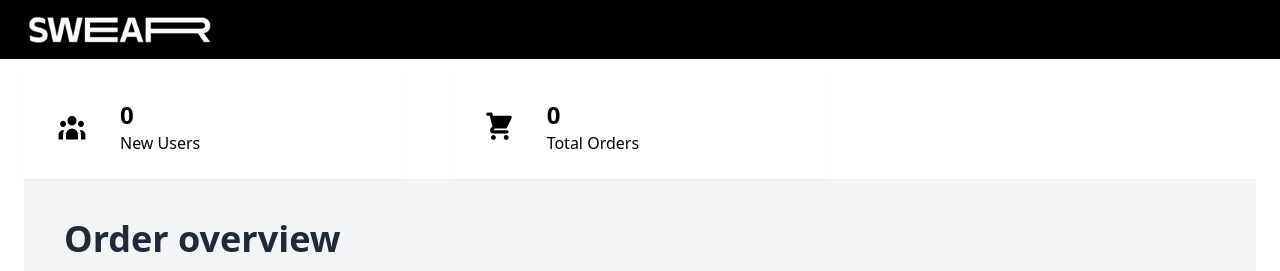
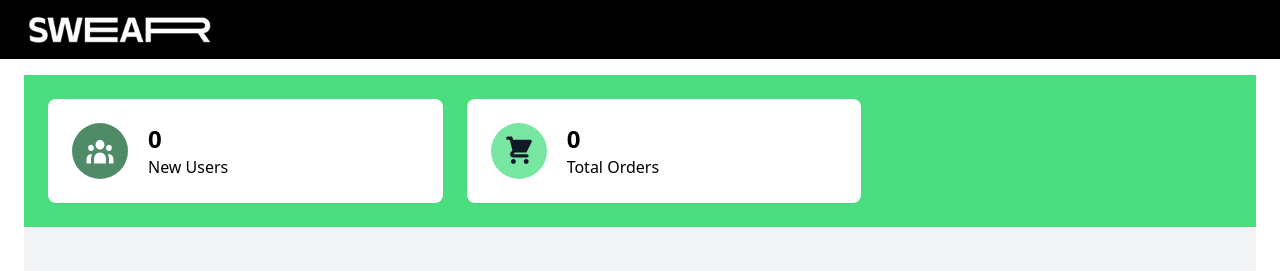
Before and after one commit to JaroB2002/Sneaker-configurator, a Vue app: page /#/orders in a window 1280 px wide. Shown: the top 271 px of the page. Built offline with nearby package versions, Linux system fonts and the light colour scheme; no server answers.

Commit message:
Fix: styling changes

```diff
--- a/src/components/Overview.vue
+++ b/src/components/Overview.vue
@@ -42,11 +42,12 @@ onMounted(async () => {
     <div class="container grid px-6 mx-auto">
       <!-- With actions -->
       <div class="mt-4">
-        <div class="flex flex-wrap -mx-6 bg-69FF47">
-          <div class="w-full px-6 sm:w-1/2 xl:w-1/3">
-            <div class="flex items-center px-5 py-6 bg-69FF47 shadow-sm">
-              <div class="p-3 bg-1C1B1F bg-opacity-75">
-                <svg class="w-8 h-8 text-FFFFFF" viewBox="0 0 28 30" fill="none" xmlns="http://www.w3.org/2000/svg">
+        <div class="flex flex-wrap gap-6 bg-green-400 p-6">
+  <!-- New Users Card -->
+  <div class="w-full sm:w-1/2 xl:w-1/3">
+    <div class="flex items-center p-6 bg-white shadow-sm rounded-lg">
+      <div class="p-3 bg-green-800 bg-opacity-75 rounded-full">
+        <svg class="w-8 h-8 text-white" viewBox="0 0 28 30" fill="none" xmlns="http://www.w3.org/2000/svg">
           <path
             d="M18.2 9.08889C18.2 11.5373 16.3196 13.5222 14 13.5222C11.6804 13.5222 9.79999 11.5373 9.79999 9.08889C9.79999 6.64043 11.6804 4.65556 14 4.65556C16.3196 4.65556 18.2 6.64043 18.2 9.08889Z"
             fill="currentColor"></path>
@@ -68,19 +69,20 @@ onMounted(async () => {
         </svg>
       </div>
 
-              <div class="mx-5 bg-69FF47">
-                <h4 class="text-2xl font-semibold text-FFFFFF bg-69FF47">
+      <div class="ml-5">
+        <h4 class="text-2xl font-semibold text-black">
           {{ usersCount }}
         </h4>
-                <div class="text-FFFFFF bg-69FF47">New Users</div>
+        <div class="text-black">New Users</div>
       </div>
     </div>
   </div>
 
-          <div class="w-full px-6 mt-6 sm:w-1/2 xl:w-1/3 sm:mt-0">
-            <div class="flex items-center px-5 py-6 bg-69FF47 shadow-sm">
-              <div class="p-3 bg-FFFFFF bg-opacity-75 full">
-                <svg class="w-8 h-8 text-1C1B1F" viewBox="0 0 28 28" fill="none" xmlns="http://www.w3.org/2000/svg">
+  <!-- Total Orders Card -->
+  <div class="w-full mt-6 sm:w-1/2 xl:w-1/3 sm:mt-0">
+    <div class="flex items-center p-6 bg-white shadow-sm rounded-lg">
+      <div class="p-3 bg-green-400 bg-opacity-75 rounded-full">
+        <svg class="w-8 h-8 text-gray-900" viewBox="0 0 28 28" fill="none" xmlns="http://www.w3.org/2000/svg">
           <path
             d="M4.19999 1.4C3.4268 1.4 2.79999 2.02681 2.79999 2.8C2.79999 3.57319 3.4268 4.2 4.19999 4.2H5.9069L6.33468 5.91114C6.33917 5.93092 6.34409 5.95055 6.34941 5.97001L8.24953 13.5705L6.99992 14.8201C5.23602 16.584 6.48528 19.6 8.97981 19.6H21C21.7731 19.6 22.4 18.9732 22.4 18.2C22.4 17.4268 21.7731 16.8 21 16.8H8.97983L10.3798 15.4H19.6C20.1303 15.4 20.615 15.1004 20.8521 14.6261L25.0521 6.22609C25.2691 5.79212 25.246 5.27673 24.991 4.86398C24.7357 4.45123 24.2852 4.2 23.8 4.2H8.79308L8.35818 2.46044C8.20238 1.83722 7.64241 1.4 6.99999 1.4H4.19999Z"
             fill="currentColor"></path>
@@ -93,15 +95,16 @@ onMounted(async () => {
         </svg>
       </div>
 
-              <div class="mx-5">
-                <h4 class="text-2xl font-semibold text-1C1B1F">
+      <div class="ml-5">
+        <h4 class="text-2xl font-semibold text-black">
           {{ ordersCount }}
         </h4>
-                <div class="text-1C1B1F">Total Orders</div>
+        <div class="text-black">Total Orders</div>
       </div>
     </div>
   </div>
 </div>
+
         <!-- Order table -->
 
         <div class="flex flex-col items-center justify-flex-start min-h-screen bg-gray-100 text-gray-800">
```
Lines whose indentation alone changed are shown as unchanged.
